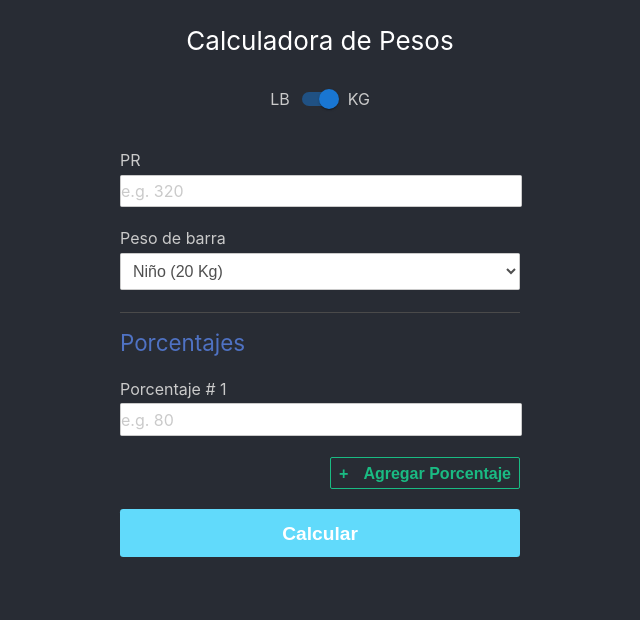
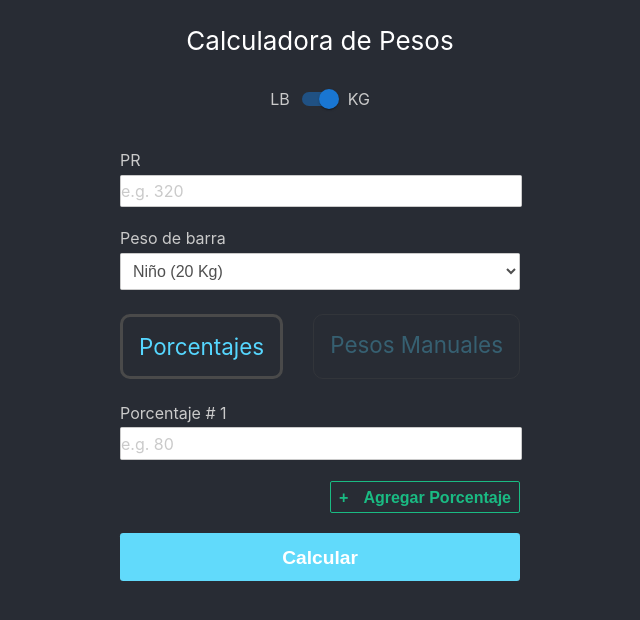
Before and after one commit to Diegus-cl/barbell-calc, a React (Create React App) app: page / in a window 1280 px wide. Shown: the top 620 px of the page, without its empty margins (320-960 px from the left). Built offline with nearby package versions, Linux system fonts and the light colour scheme.

Commit message:
feat: add placeholder pesos manuales

```diff
--- a/src/App.css
+++ b/src/App.css
@@ -39,12 +39,20 @@ h2 {
   font-size: 1.8rem;
 }
 
-h3 {
+.select-mode {
+  cursor: pointer;
   font-weight: normal;
   font-size: 1.4rem;
-  border-top: 0.1rem solid #4a4a4a;
-  color: #4f72c3;
-  padding: 1rem 0 0;
+  border: 1px solid #4a4a4a;
+  border-radius: 10px;
+  color: #56d7ff;
+  padding: 1rem;
+  opacity: 0.3
+}
+
+.select-mode.active,.select-mode:hover {
+  opacity: 1;
+  border-width: 3px
 }
 
 .plates {
--- a/src/components/WeightsForm.js
+++ b/src/components/WeightsForm.js
@@ -1,4 +1,4 @@
-import React from "react"
+import React, { useState } from "react"
 import { Switch } from "@mui/material"
 import Select from "./Select"
 import Percentages from "./Percentages"
@@ -6,6 +6,7 @@ import Button from "./Button"
 import TextField from "./TextField"
 
 const WeightsForm = ({ onSubmit, PR, handleUnitSwitch, handleTextfield, handlePercentageClick, handlePercentageTextfield, handleSelectChange, units, targets, barOptions, errors }) => {
+  const [isPercentagesCalculation, setIsPercentageCalculation] = useState(true)
 
   return (
     <div className='wrapper'>
@@ -41,14 +42,23 @@ const WeightsForm = ({ onSubmit, PR, handleUnitSwitch, handleTextfield, handlePe
               onChange={handleSelectChange}
             />
 
-            <h3>Porcentajes</h3>
+            <h2 style={{display: "flex", justifyContent: "space-between"}}>
+              <span className={"select-mode " + (isPercentagesCalculation ? "active" : "")} onClick={() => setIsPercentageCalculation(true)}>Porcentajes</span>
+              <span className={"select-mode " + (isPercentagesCalculation ? "" : "active")} onClick={() => setIsPercentageCalculation(false)}>Pesos Manuales</span>
+            </h2>
 
+            {
+              isPercentagesCalculation
+              ?
               <Percentages
                 percentages={targets}
                 onTextChange={handlePercentageTextfield}
                 onClick={handlePercentageClick}
                 errors={errors}
               />
+              :
+              <h1>Formulario de pesos manuales coming soon</h1>
+            }
 
             <div className='form__field'>
               <Button
```
Lines whose indentation alone changed are shown as unchanged.
